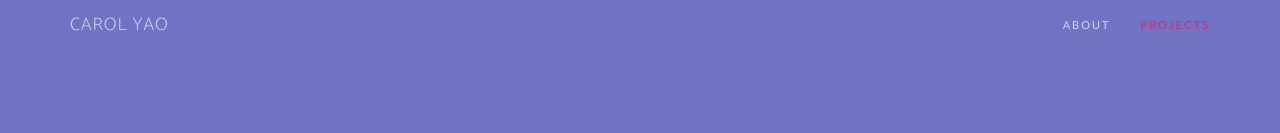
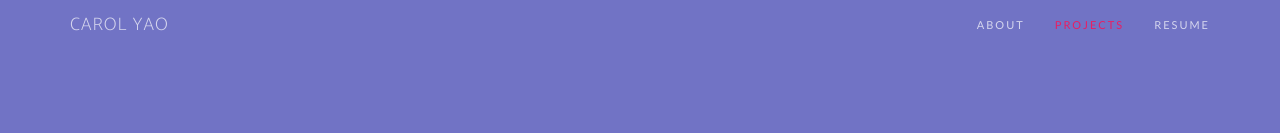
Before and after one commit to carol-yao/wip-website, a website: page index.html in a window 1280 px wide. Shown: the top 133 px of the page. Drawn offline with nearby package versions, Linux system fonts and the light colour scheme; a web font is replaced by a local one.

Commit message:
added resume

```diff
--- a/index.html
+++ b/index.html
@@ -57,6 +57,9 @@
           </li>
           <li>
             <a class="page-scroll" href="#projects">Projects</a>
+          </li>
+          <li>
+            <a class="page-scroll" href="/resume.pdf">Resume</a>
           </li>
         </ul>
       </div>
```
Also changed, not shown: 1 other file.
